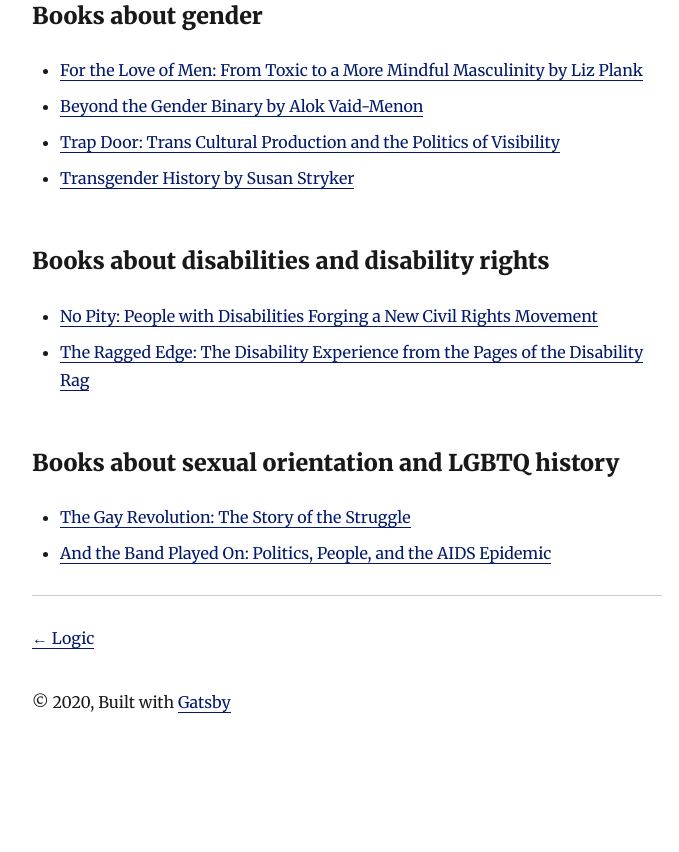
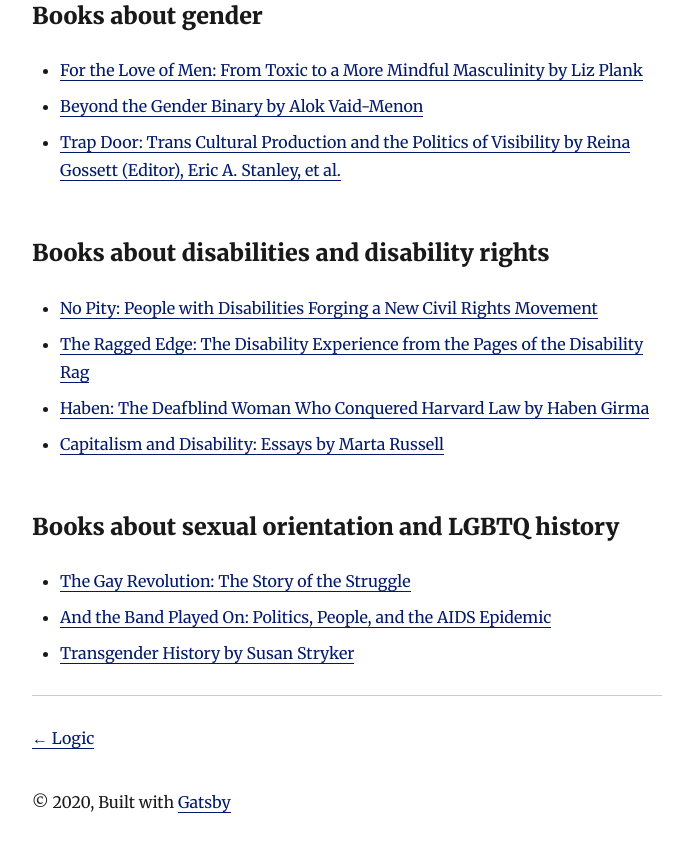
Before and after one commit to aureentuluvacal/aureentuluvacal.github.io, a Gatsby site: page /diversity-and-inclusion/ in a window 1280 px wide. Shown: the part 1950-2802 px from the top of the page, without its empty margins (293-972 px from the left). Before the commit the page ends 2708 px from the top, so only its background shows below. Built offline with nearby package versions, Linux system fonts and the light colour scheme; Gatsby itself is replaced by a stand-in of ours; some packages are replaced by stand-ins of ours.

Commit message:
update books

```diff
--- a/content/blog/diversity-and-inclusion/index.md
+++ b/content/blog/diversity-and-inclusion/index.md
@@ -35,15 +35,17 @@
 
 - [For the Love of Men: From Toxic to a More Mindful Masculinity by Liz Plank](https://www.goodreads.com/book/show/43263540-for-the-love-of-men)
 - [Beyond the Gender Binary by Alok Vaid-Menon](https://www.goodreads.com/book/show/51794301-beyond-the-gender-binary)
-- [Trap Door: Trans Cultural Production and the Politics of Visibility](https://www.goodreads.com/book/show/34540062-trap-door)
-- [Transgender History by Susan Stryker](https://www.goodreads.com/book/show/2420983.Transgender_History?ac=1&from_search=true&qid=8KUMGapLmK)
+- [Trap Door: Trans Cultural Production and the Politics of Visibility by Reina Gossett (Editor), Eric A. Stanley, et al.](https://www.goodreads.com/book/show/34540062-trap-door)
 
 ### Books about disabilities and disability rights
 
 - [No Pity: People with Disabilities Forging a New Civil Rights Movement](https://www.goodreads.com/book/show/359140.No_Pity?ac=1&from_search=true&qid=WE4ntT7Mo2)
 - [The Ragged Edge: The Disability Experience from the Pages of the Disability Rag](https://www.goodreads.com/book/show/1707757.The_Ragged_Edge?ac=1&from_search=true&qid=V4HM5Q17TQ)
+- [Haben: The Deafblind Woman Who Conquered Harvard Law by Haben Girma](https://www.goodreads.com/book/show/43211952-haben)
+- [Capitalism and Disability: Essays by Marta Russell](https://www.goodreads.com/book/show/42900928-capitalism-and-disability)
 
 ### Books about sexual orientation and LGBTQ history
 
 - [The Gay Revolution: The Story of the Struggle](https://www.goodreads.com/book/show/23492771-the-gay-revolution?ac=1&from_search=true&qid=d2qI1BN0MC)
 - [And the Band Played On: Politics, People, and the AIDS Epidemic](https://www.goodreads.com/book/show/28212.And_the_Band_Played_On?ac=1&from_search=true&qid=eWL6DVdwTo)
+- [Transgender History by Susan Stryker](https://www.goodreads.com/book/show/2420983.Transgender_History?ac=1&from_search=true&qid=8KUMGapLmK)
```
